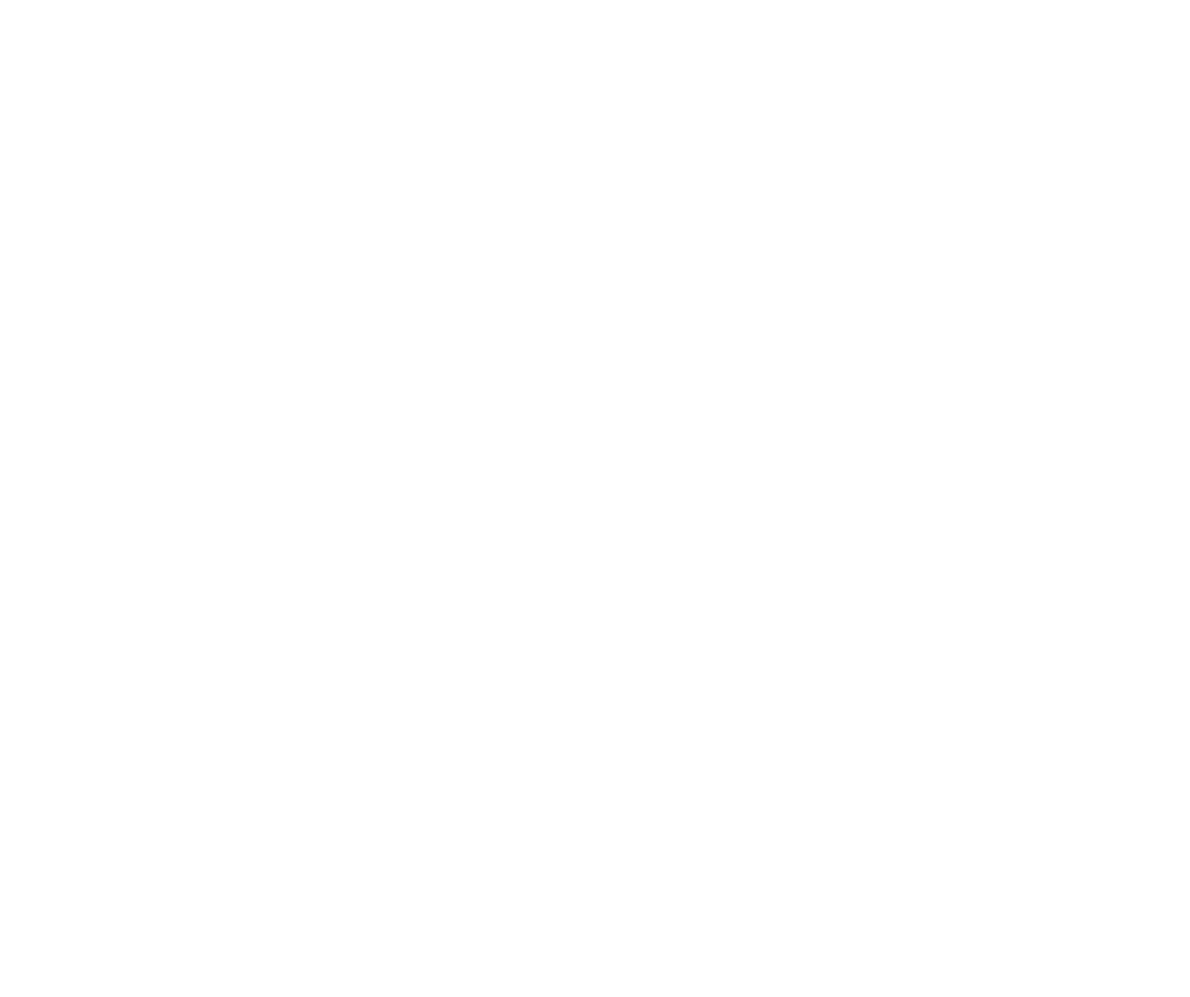
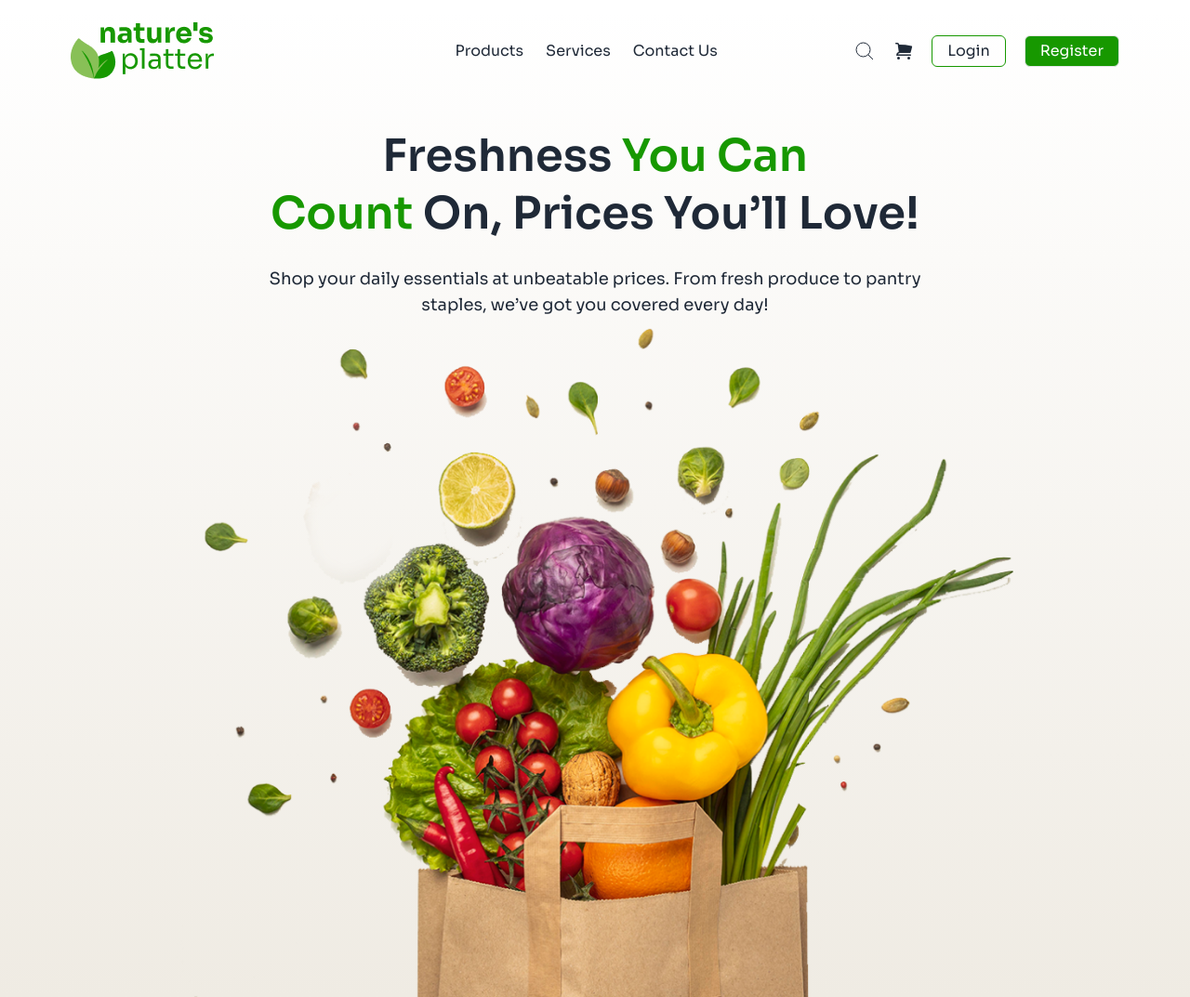
Before and after one commit to arafat-mr/assignment-3, a plain HTML site: page index.html in a window 1280 px wide. Shown: the whole page at 93% size. Before the commit the page ends 800 px from the top, so only its background shows below. Drawn offline with nearby package versions, Linux system fonts and the light colour scheme.

Commit message:
header section

```diff
--- a/index.html
+++ b/index.html
@@ -3,12 +3,72 @@
 <head>
     <meta charset="UTF-8">
     <meta name="viewport" content="width=device-width, initial-scale=1.0">
+    <script src="https://cdn.tailwindcss.com"></script>
+   <link href="https://cdn.jsdelivr.net/npm/daisyui@4.12.23/dist/full.min.css" rel="stylesheet" type="text/css" />
+   <script src="https://cdn.tailwindcss.com"></script>
 
-<link href="https://cdn.jsdelivr.net/npm/daisyui@4.12.23/dist/full.min.css" rel="stylesheet" type="text/css" />
-<script src="https://cdn.tailwindcss.com"></script>
-    <title>Nature's Platter</title>
+    <title>  Nature's Platter</title>
+   <link rel="icon" type="image-x-icon" href="./c2-assets/logo-header.png">
+   <link rel="preconnect" href="https://fonts.googleapis.com">
+    <link rel="preconnect" href="https://fonts.gstatic.com" crossorigin>
+    <link href="https://fonts.googleapis.com/css2?family=Sora:wght@100..800&display=swap" rel="stylesheet">
 </head>
-<body>
+<body class="font-[Sora]">
+    <!--Navbar section-->
+   <header class="bg-gradient-to-b from-[#FFFFFF] to-[#EFEBE3] w-full">
+   <nav class=" w-[90%] flex justify-between px-auto py-3 mx-auto mt-3
+    lg:p-3  items-center ">
+    <div>
+        <img class=" hidden lg:inline" src="./c2-assets/logo-header.png" alt="shop-logo">
+        <img class="w-[50px] ml-2 lg:hidden" src="./c2-assets/leaf.png" alt="">
+    </div>
+  <div>
+    <ul class=" hidden lg:flex gap-x-6 ml-28">
+        <li><a href="#">Products</a></li>
+        <li><a href="#">Services</a></li>
+        <li><a href="#">Contact Us</a></li>
+    </ul>
+   </div>
+   <div class=" hidden lg:flex gap-x-5 items-center">
 
+    <svg class=" lg:w-6" xmlns="http://www.w3.org/2000/svg" fill="none" viewBox="0 0 24 24" strokeWidth={1.5} stroke="currentColor" className="size-1">
+        <path strokeLinecap="round" strokeLinejoin="round" d="m21 21-5.197-5.197m0 0A7.5 7.5 0 1 0 5.196 5.196a7.5 7.5 0 0 0 10.607 10.607Z" />
+      </svg>
+      <svg  xmlns="http://www.w3.org/2000/svg" viewBox="0 0 20 20" fill="currentColor" class="size-5">
+        <path d="M1 1.75A.75.75 0 0 1 1.75 1h1.628a1.75 1.75 0 0 1 1.734 1.51L5.18 3a65.25 65.25 0 0 1 13.36 1.412.75.75 0 0 1 .58.875 48.645 48.645 0 0 1-1.618 6.2.75.75 0 0 1-.712.513H6a2.503 2.503 0 0 0-2.292 1.5H17.25a.75.75 0 0 1 0 1.5H2.76a.75.75 0 0 1-.748-.807 4.002 4.002 0 0 1 2.716-3.486L3.626 2.716a.25.25 0 0 0-.248-.216H1.75A.75.75 0 0 1 1 1.75ZM6 17.5a1.5 1.5 0 1 1-3 0 1.5 1.5 0 0 1 3 0ZM15.5 19a1.5 1.5 0 1 0 0-3 1.5 1.5 0 0 0 0 3Z" />
+
+      </svg>
+
+
+      <button class="  lg:border border-[#179800] px-4 py-1 rounded-md ">Login</button>
+      <button class="  border bg-[#179800] text-white px-4 py-1 rounded-md">Register</button>
+      </div>
+      <div class=" inline  lg:hidden ">
+        <svg xmlns="http://www.w3.org/2000/svg" viewBox="0 0 20 20" fill="green" class="size-8">
+            <path fill-rule="evenodd" d="M2 3.75A.75.75 0 0 1 2.75 3h14.5a.75.75 0 0 1 0 1.5H2.75A.75.75 0 0 1 2 3.75Zm0 4.167a.75.75 0 0 1 .75-.75h14.5a.75.75 0 0 1 0 1.5H2.75a.75.75 0 0 1-.75-.75Zm0 4.166a.75.75 0 0 1 .75-.75h14.5a.75.75 0 0 1 0 1.5H2.75a.75.75 0 0 1-.75-.75Zm0 4.167a.75.75 0 0 1 .75-.75h14.5a.75.75 0 0 1 0 1.5H2.75a.75.75 0 0 1-.75-.75Z" clip-rule="evenodd" />
+          </svg>
+
+      </div>
+
+
+    </nav>
+    <div>
+        <!--Heading section-->
+        <div class="text-center mt-10 space-y-6 w-full">
+        <h2 class="text-5xl font-semibold leading-[1.3]">Freshness <span class="text-[#179800]"> You Can <br>
+            Count</span> On, Prices You’ll Love!</h2>
+            <p class="text-lg">Shop your daily essentials at unbeatable prices. From fresh produce to pantry <br> staples, we’ve got you covered every day!</p>
+        </div>
+        <div class="flex justify-center">
+      <img class="w-[900px]" src="./c2-assets/hero-vegetables.png" alt=""></div>
+        </div>
+
+   </header>
+    <main>
+
+    </main>
+    <footer>
+
+    </footer>
 </body>
 </html>
```
Also changed, not shown: tailwind.config.js (added, +8 -0 lines), c2-assets/leaf.png (added).
